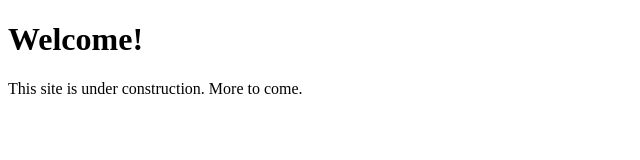
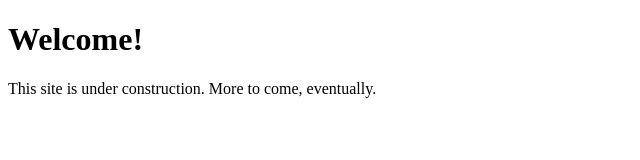
Before and after one commit to civilin/civilin.github.io, a plain HTML site: page index.html in a window 1280 px wide. Shown: the full height of the page, 0-640 px from the left. Drawn offline with Linux system fonts and the light colour scheme.

Commit message:
Update index.html

```diff
--- a/index.html
+++ b/index.html
@@ -2,6 +2,6 @@
 <html>
 <body>
 <h1>Welcome!</h1>
-<p>This site is under construction. More to come.</p>
+<p>This site is under construction. More to come, eventually.</p>
 </body>
 </html>
```
